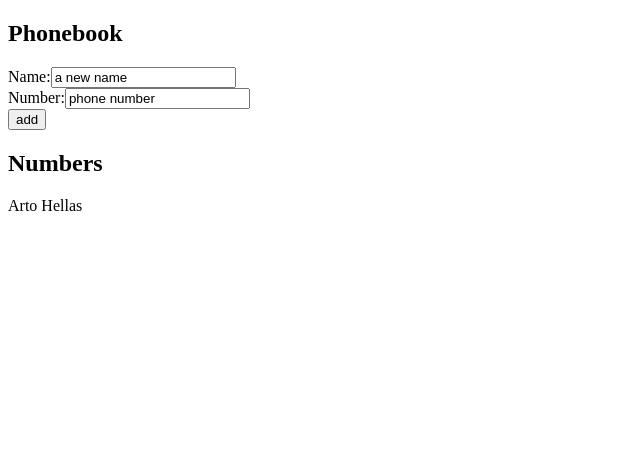
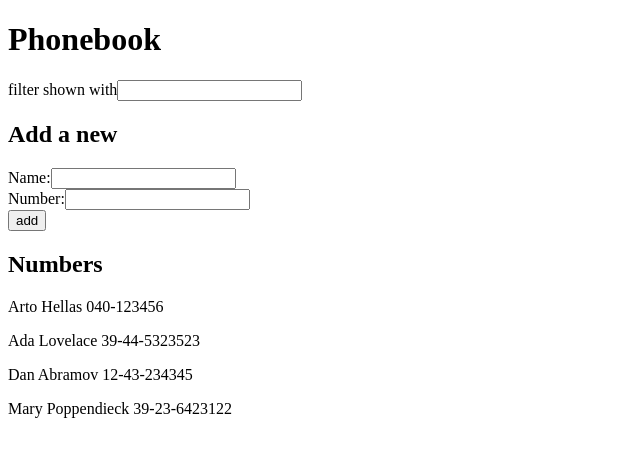
Before and after one commit to learningreac/fullstackproj, a React (Create React App) app in the folder part2/courseinfo/: page / in a window 1280 px wide. Shown: the top 456 px of the page, without its empty margins (0-640 px from the left). Built offline with nearby package versions, Linux system fonts and the light colour scheme.

Commit message:
part2 exer2.9 implement a search field that can be used to filter the list of people by name

```diff
--- a/part2/courseinfo/src/phonebook/App.js
+++ b/part2/courseinfo/src/phonebook/App.js
@@ -2,10 +2,14 @@
 
 const App = () => {
   const [persons, setPersons] = useState([
-    { name: 'Arto Hellas' }
-  ])
-  const [newName, setNewName] = useState('a new name');
-  const [newNumber, setNewNum] = useState('phone number');
+    { name: 'Arto Hellas', number: '040-123456' },
+    { name: 'Ada Lovelace', number: '39-44-5323523' },
+    { name: 'Dan Abramov', number: '12-43-234345' },
+    { name: 'Mary Poppendieck', number: '39-23-6423122' }
+  ]);
+  const [newName, setNewName] = useState('');
+  const [newNumber, setNewNum] = useState('');
+  const [showSearch, setShowSearch] = useState('');
 
 
   const addPerson = (event) => {
@@ -21,23 +25,38 @@
       };
       setPersons(persons.concat(personObj));
       setNewName('');
-      setNewNum('')
-    }
-
+      setNewNum('');
+      setShowSearch('');
+    };
   };
 
+  let regex = new RegExp('^' + showSearch, "i");
+  const personsToShow = showSearch.length===0
+    ? persons
+    : persons.filter(person => person.name.match(regex))
+
   const handleNameChange = (event) => {
-    console.log(event.target.value);
+    //console.log(event.target.value);
     setNewName(event.target.value);
   };
 
   const handleNumChange = (e) => {
+   // console.log(typeof e.target.value);
     setNewNum(e.target.value);
+  }
+
+  const handleShowChange = (e) => {
+    console.log(e.target.value);
+    setShowSearch(e.target.value);
   }
 
   return (
     <div>
-      <h2>Phonebook</h2>
+      <h1>Phonebook</h1>
+      <div>filter shown with
+      <input value={showSearch} onChange={handleShowChange}></input>
+      </div>
+      <h2>Add a new</h2>
       <form onSubmit={addPerson}>
         <label>Name:</label>
         <input value={newName} onChange={handleNameChange} />
@@ -49,7 +68,7 @@
         </div>
       </form>
       <h2>Numbers</h2>
-      {persons.map(person => <p key={person.name}> {person.name} {person.number}</p>)}
+      {personsToShow.map(person => <p key={person.name}> {person.name} {person.number}</p>)}
     </div>
   )
 }
```
